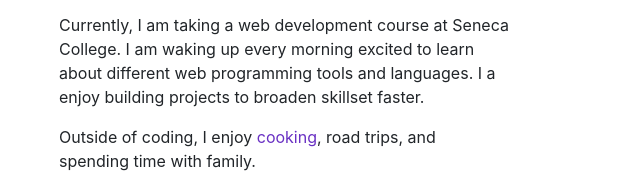
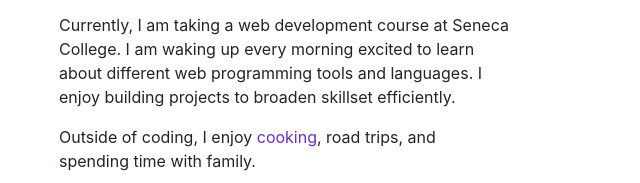
Before and after one commit to euniceoquialda/portfolio2021, a plain HTML site: page about.html in a window 1280 px wide. Shown: the part 255-438 px from the top of the page, 596-1236 px from the left. Drawn offline with nearby package versions, Linux system fonts and the light colour scheme.

Commit message:
Update about.html

```diff
--- a/about.html
+++ b/about.html
@@ -98,7 +98,7 @@
                     websites. I develop web applications that are both responsive & accessible. </p>
 
                 <p> Currently, I am taking a web development course at Seneca College. I am waking up every morning
-                    excited to learn about different web programming tools and languages. I a enjoy building projects to broaden skillset faster.</p>
+                    excited to learn about different web programming tools and languages. I enjoy building projects to broaden skillset efficiently.</p>
 
 
                 <p>Outside of coding, I enjoy <a class="violet-font" target="_blank"
```
